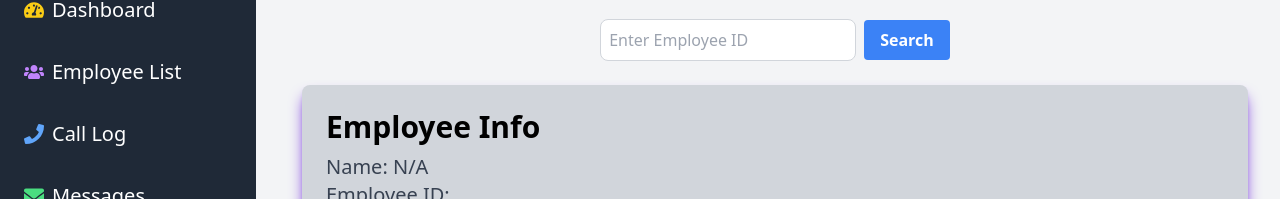
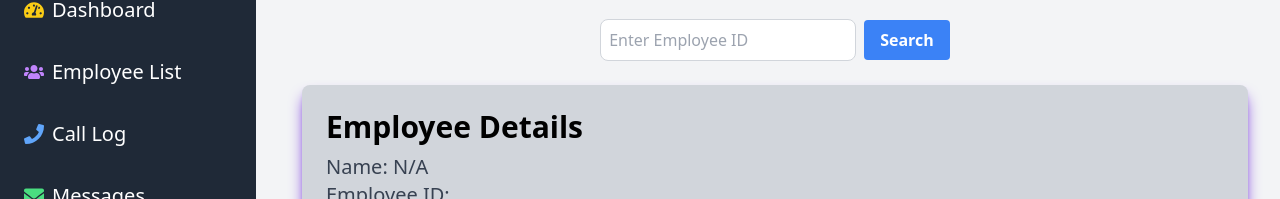
Before and after one commit to Suchith6361/Attica-admin-panel, a React (Create React App) app in the folder Frontend/: page / in a window 1280 px wide. Shown: the part 93-292 px from the top of the page. Built offline with nearby package versions, Linux system fonts and the light colour scheme; sample sign-in values are in the browser's storage.

Commit message:
employee details

```diff
--- a/Frontend/src/components/Dashboard.jsx
+++ b/Frontend/src/components/Dashboard.jsx
@@ -101,7 +101,7 @@ const Dashboard = () => {
       {error && <p className="text-red-500 text-center mb-4 ">{error}</p>}
 
       <div className="bg-gray-300 shadow-lg hover:shadow-xl transition-shadow shadow-violet-700 rounded-lg p-4 xs:p-5 sm:p-6 mb-6 flex flex-col">
-        <h2 className="text-2xl xs:text-2xl sm:text-3xl font-bold mb-2 ">Employee Info</h2>
+        <h2 className="text-2xl xs:text-2xl sm:text-3xl font-bold mb-2 ">Employee Details</h2>
         <p className="text-gray-700 text-lg xs:text-xl">Name: {employee.name || "N/A"}</p>
         <p className="text-gray-700 text-lg xs:text-xl">
           Employee ID: {employee.employeeId || inputEmployeeId}
```
